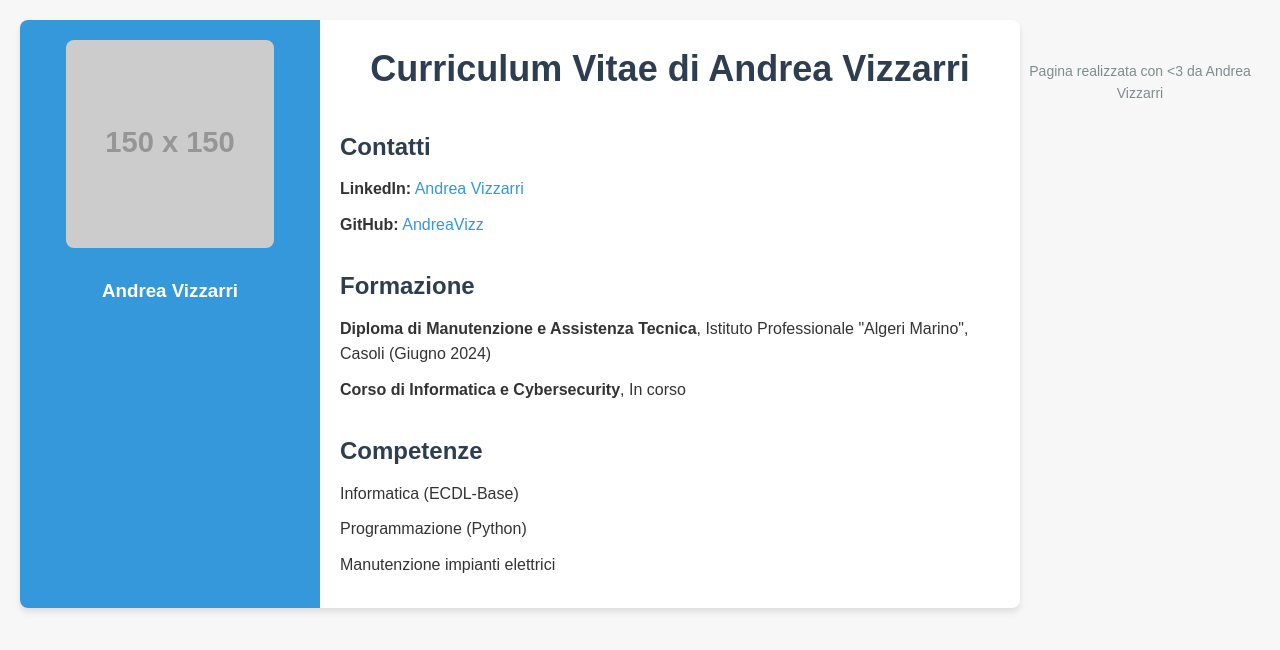
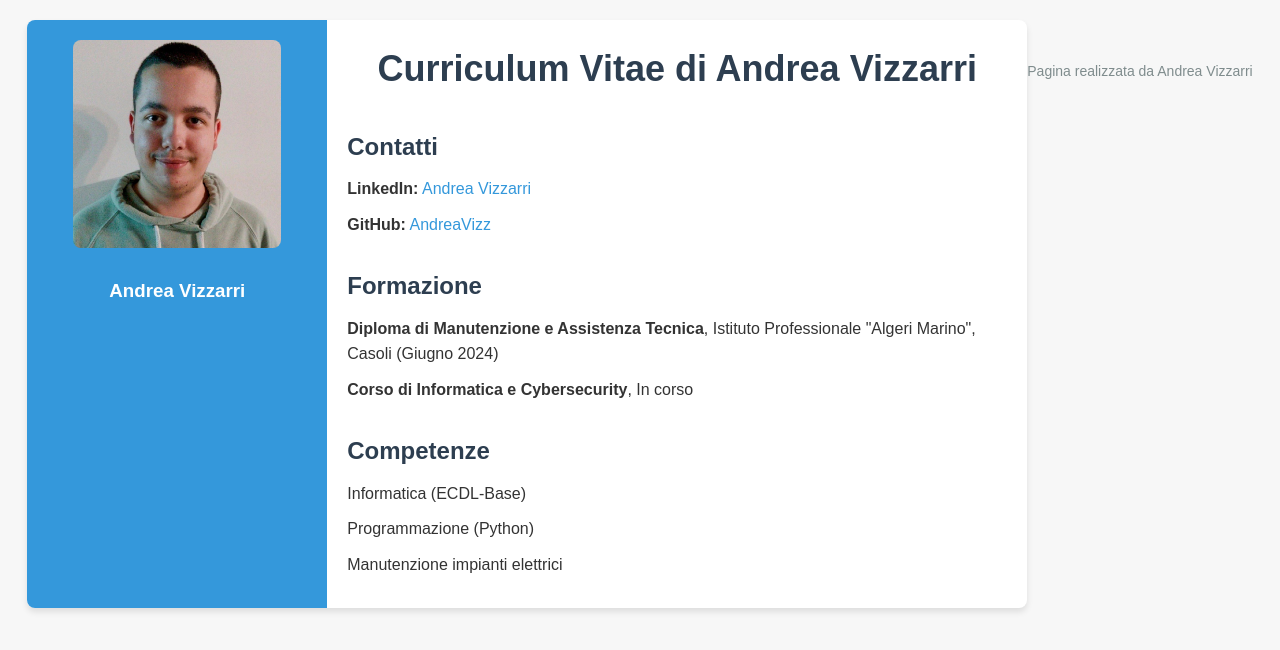
Before and after one commit to AndreaVizz/AndreaVizz, a plain HTML site: page index.html in a window 1280 px wide. Drawn offline with Linux system fonts and the light colour scheme; placeholder pictures from the web are drawn by us.

Commit message:
index.html

```diff
--- a/index.html
+++ b/index.html
@@ -127,7 +127,7 @@
     <div class="container">
         <!-- Sezione immagine -->
         <div class="image-section">
-            <img src="https://via.placeholder.com/150" alt="Immagine Andrea Vizzarri">
+            <img src="immaginecurriculum.jpg" alt="Immagine Andrea Vizzarri">
             <h3>Andrea Vizzarri</h3>
         </div>
 
@@ -163,7 +163,7 @@
     </div>
 
     <div class="footer">
-        <p>Pagina realizzata con <3 da Andrea Vizzarri</p>
+        <p>Pagina realizzata da Andrea Vizzarri</p>
     </div>
 
 </body>
```
